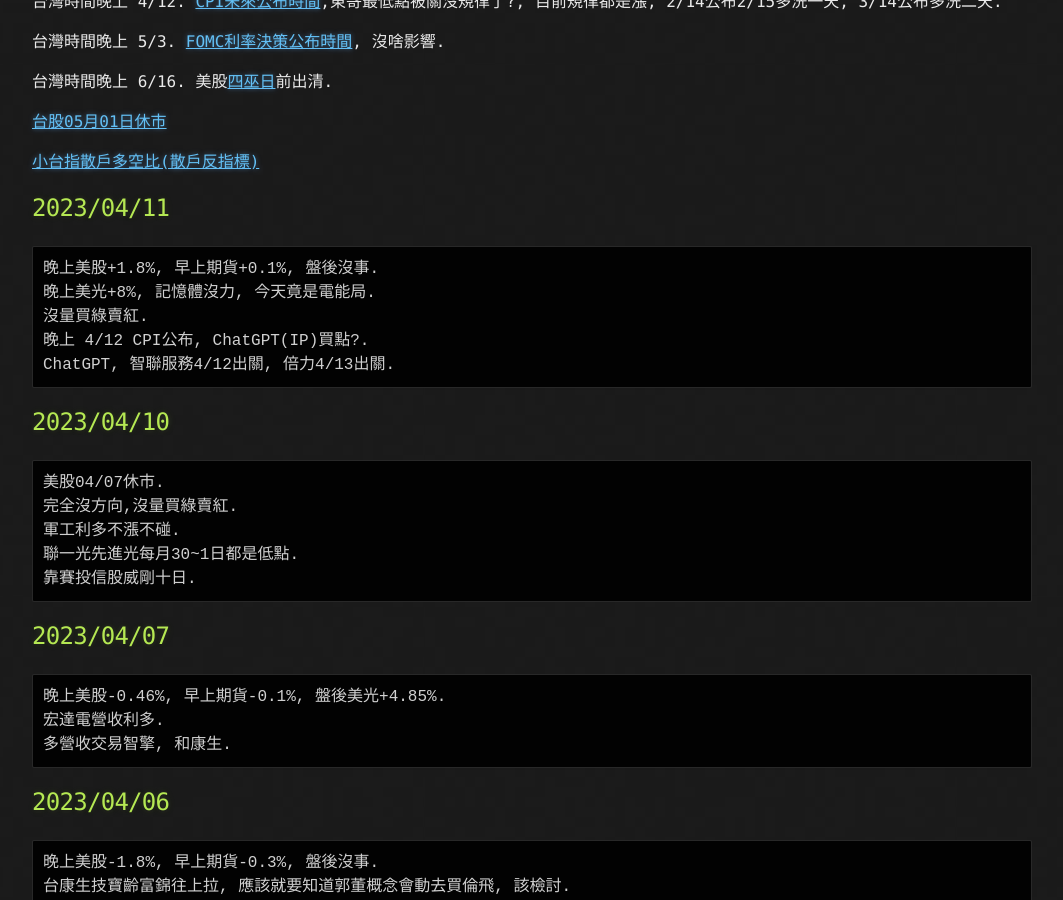
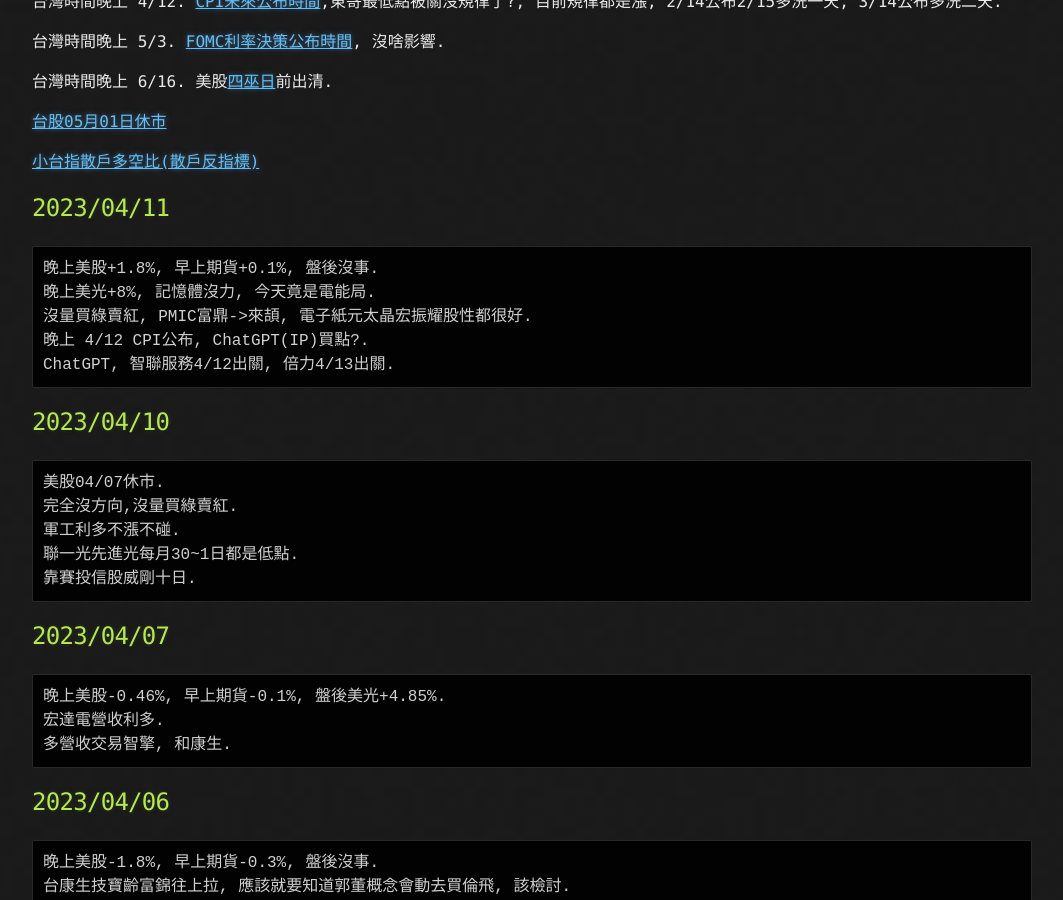
Before and after one commit to lepg5487/Stock_God, a Jekyll site: the page built from index.md, in a window 1280 px wide and 900 px high, scrolled down 468 px. Shown: the whole window, without its empty margins (108-1171 px from the left). Built offline with Jekyll 4.4.1, drawn with Linux system fonts in a browser that asks for light colours; our own code applies the rules of GitHub Pages for plain Markdown files.

Commit message:
Update index.md

````diff
--- a/index.md
+++ b/index.md
@@ -26,7 +26,7 @@ layout: testlayouts
 ```
 晚上美股+1.8%, 早上期貨+0.1%, 盤後沒事.
 晚上美光+8%, 記憶體沒力, 今天竟是電能局.
-沒量買綠賣紅.
+沒量買綠賣紅, PMIC富鼎->來頡, 電子紙元太晶宏振耀股性都很好.
 晚上 4/12 CPI公布, ChatGPT(IP)買點?.
 ChatGPT, 智聯服務4/12出關, 倍力4/13出關.
 ```
````
